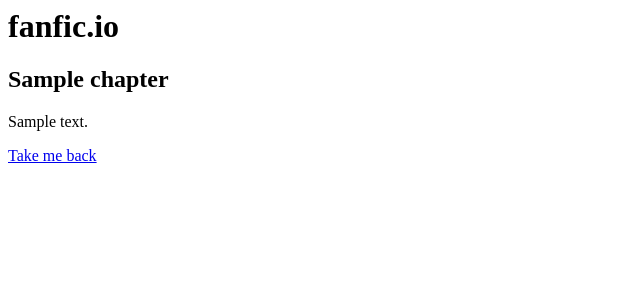
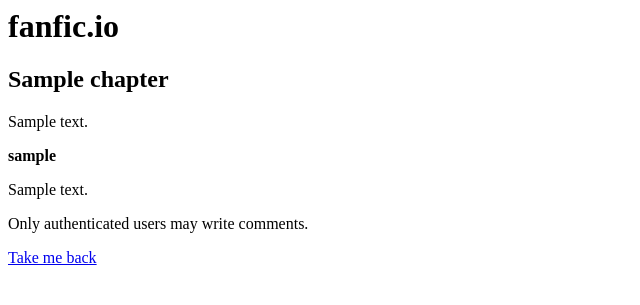
Before and after one commit to monika-osiak/fanfic-io, a Django app: page /works/1/chapters/1/ in a window 1280 px wide. Shown: the top 305 px of the page, without its empty margins (0-640 px from the left). Run offline with Django 3.2, Linux system fonts and the light colour scheme; tables that the repository leaves empty hold one stand-in row (values such as "Sample post").

Commit message:
basic comment system finished

```diff
--- a/works/models.py
+++ b/works/models.py
@@ -41,7 +41,9 @@ class Character(models.Model):
 
 
 class Comment(models.Model):
-    of_chapter = models.ForeignKey(Chapter, on_delete=models.CASCADE)
+    of_chapter = models.ForeignKey(Chapter,
+                                   on_delete=models.CASCADE,
+                                   related_name='comments')
     author = models.ForeignKey(User, on_delete=models.CASCADE)
     body = models.TextField()
     created = models.DateTimeField(auto_now_add=True)
--- a/works/templates/works/get_chapter.html
+++ b/works/templates/works/get_chapter.html
@@ -5,6 +5,30 @@
 <div class="content">
     <h2>{{ chapter.title }}</h2>
     <p>{{ chapter.content }}</p>
+
+    <div class="comments">
+        {% if comments %}
+            {% for comment in comments %}
+                <div class="single-comment">
+                    <p><b>{{ comment.author.username }}</b></p>
+                    <p>{{ comment.body }}</p>
+                </div>
+            {% endfor %}
+        {% else %}
+            <p>No comments yet.</p>
+        {% endif %}
+    </div>
+
+
+    {% if user.is_authenticated %}
+    <form action="{% url 'works:get_chapter' chapter.of_story.id chapter.number %}" method="POST">
+        {% csrf_token %}
+        {{ comment_form.as_p }}
+        <button name="submit">Submit</button>
+    </form>
+    {% else %}
+        <p>Only authenticated users may write comments.</p>
+    {% endif %}
 </div>
 
 <p><a href="{% url 'works:get_story' chapter.of_story.id %}">Take me back</a></p>
--- a/works/urls.py
+++ b/works/urls.py
@@ -10,7 +10,8 @@ urlpatterns = [
     # path('<int:pk>/', views.StoryView.as_view(), name='get_story'),
     path('<int:story_id>/', views.get_story, name='get_story'),
     # .../works/5/chapters/1
-    path('<int:story_id>/chapters/<int:pk>/', views.ChapterView.as_view(), name='get_chapter'),
+    # path('<int:story_id>/chapters/<int:pk>/', views.ChapterView.as_view(), name='get_chapter'),
+    path('<int:story_id>/chapters/<int:chapter_number>/', views.get_chapter, name='get_chapter'),
     # .../works/5/characters/1
     path('<int:story_id>/characters/<int:pk>/', views.CharacterView.as_view(), name='get_character'),
     # .../works/new_story
--- a/works/views.py
+++ b/works/views.py
@@ -4,8 +4,8 @@ from django.http import HttpResponseRedirect, Http404
 from django.urls import reverse
 from django.contrib.auth.decorators import login_required
 
-from .models import Story, Chapter, Character
-from .forms import StoryForm, ChapterForm, CharacterForm
+from .models import Story, Chapter, Character, Comment
+from .forms import StoryForm, ChapterForm, CharacterForm, CommentForm
 
 
 class IndexView(generic.ListView):
@@ -27,11 +27,35 @@ class ChapterView(generic.DetailView):
 
 
 def get_story(request, story_id):
-    story = Story.objects.get(id=story_id)
+    story = get_object_or_404(Story, id=story_id)
     context = {
         'story': story
     }
     return render(request, 'works/get_story.html', context)
+
+
+def get_chapter(request, story_id, chapter_number):
+    chapter = get_object_or_404(Chapter,
+                                of_story=story_id,
+                                number=chapter_number)
+    comments = chapter.comments.filter(active=True)
+    if request.method != 'POST':
+        comment_form = CommentForm()
+    else:
+        comment_form = CommentForm(data=request.POST)
+        if comment_form.is_valid():
+            new_comment = comment_form.save(commit=False)
+            new_comment.of_chapter = chapter
+            new_comment.author = request.user
+            new_comment.save()
+            return HttpResponseRedirect(reverse('works:get_chapter', args=[story_id,
+                                                                           chapter_number]))
+    context = {
+        'chapter': chapter,
+        'comments': comments,
+        'comment_form': comment_form
+    }
+    return render(request, 'works/get_chapter.html', context)
 
 
 class CharacterView(generic.DetailView):
```
